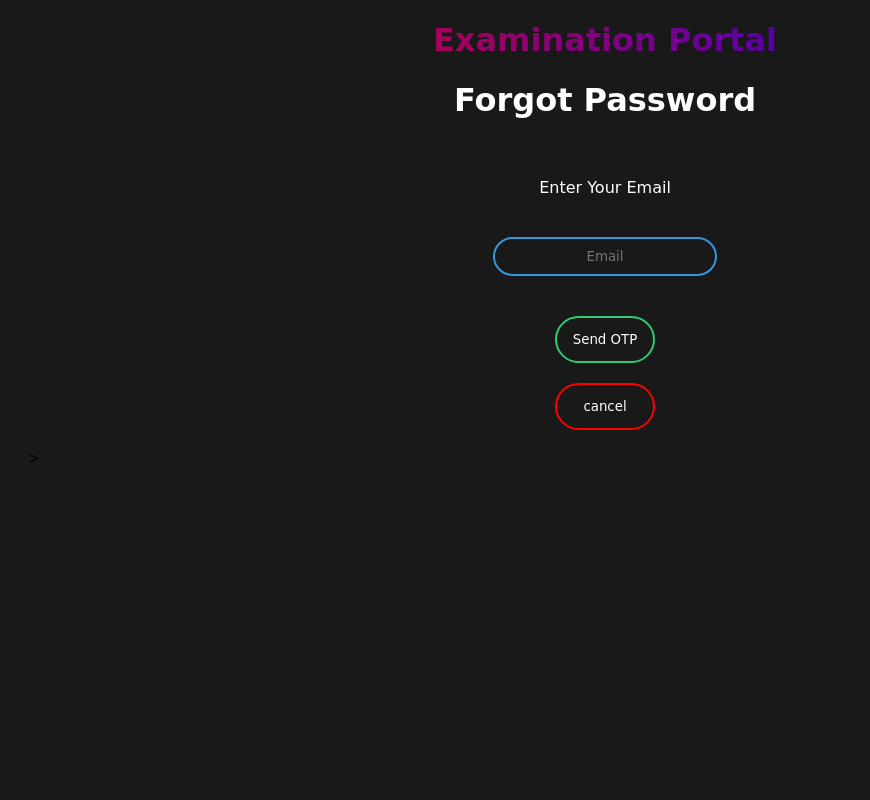
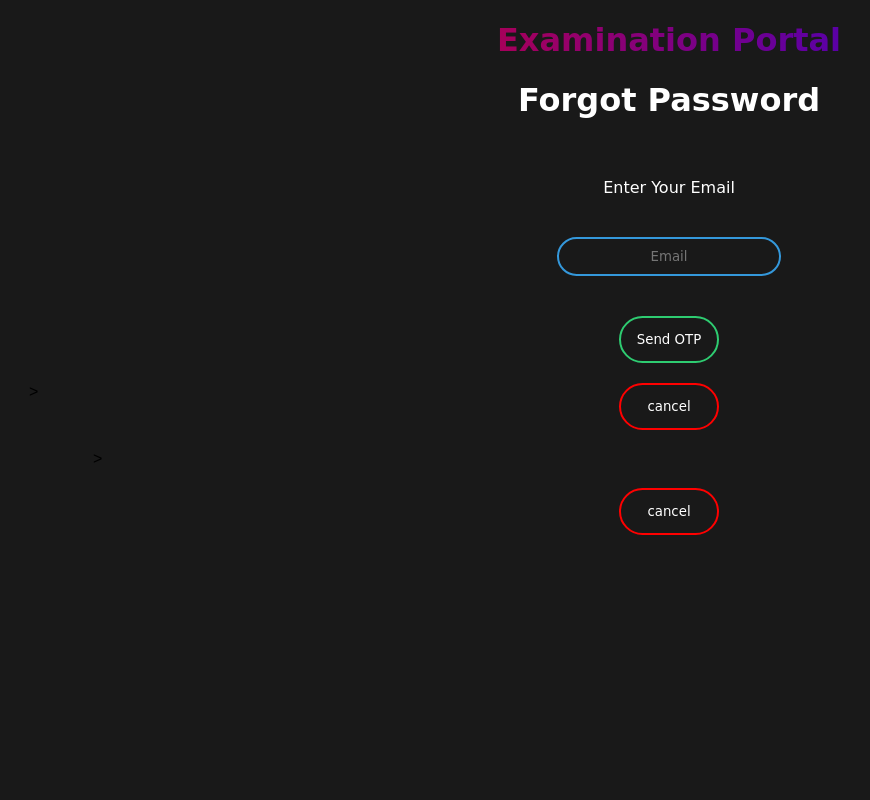
Before and after one commit to Santoshjonnakuti/Examination-Portal, a Flask app: page /sendotp in a window 1280 px wide. Shown: the whole page, without its empty margins (35-905 px from the left). Run offline with Flask 2, Linux system fonts and the light colour scheme; data that the repository does not hold is empty; parts of the project's set-up code (start-up, migrations or seed data) failed here and were passed over.

Commit message:
Update emailotp.html

```diff
--- a/templates/emailotp.html
+++ b/templates/emailotp.html
@@ -136,6 +136,160 @@
               <input type="email" name="EMAIL" value="" placeholder="Email" required>
             </div>
             <input type="submit" name="Enter" value="Send OTP">
+<!DOCTYPE html>
+<html lang="en" dir="ltr">
+  <head>
+    <meta charset="utf-8" name="viewport" content="width=screen-width initial-scale=1">
+    <title>Forgot Password</title>
+    <style media="screen">
+			body
+			{
+				margin: 0px;
+				padding: 0;
+				font-family: sans-serif;
+				background: #191919;
+				width: 100vw;
+			}
+      .email
+      {
+        position: absolute;
+        left: 50vw;
+        top: 50vh;
+        transform: translate(-50%, -50%);
+        height: 100vh;
+        width: 90vw;
+        align-items: center;
+        background: #191919;
+      }
+      .email h1[name="app"]
+      {
+        background: linear-gradient(to right, red, purple, blue);
+           -webkit-text-fill-color: transparent;
+           -webkit-background-clip: text;
+				text-align: center;
+				font-family: cursive;
+				font-weight: bold;
+				color: white;
+				user-select: none;
+      }
+      .email h1
+      {
+        text-align: center;
+				font-family: cursive;
+				font-weight: bold;
+				color: white;
+				user-select: none;
+      }
+      .enteremail
+      {
+        color: white;
+				user-select: none;
+				font-family: cursive;
+				margin: 20px auto;
+        display: block;
+      }
+      .emailcheck
+      {
+        margin: 20px auto;
+        text-align: center;
+      }
+      .container input[type="email"]
+      {
+        background: none;
+        margin: 20px auto;
+        text-align: center;
+        border: 2px solid #3498db;
+        padding: 10px 10px;
+        width: 200px;
+        outline: none;
+        color: white;
+        font-family: cursive;
+        border-radius: 24px;
+        transition: 0.25s;
+      }
+      .container input[type="email"]:hover,
+      .container input[type="email"]:focus
+      {
+        width: 240px;
+      }
+      .container input[name="Enter"]
+      {
+        background: none;
+        display: block;
+        margin: 20px auto;
+        text-align: center;
+        border: 2px solid #2ecc71;
+        padding: 14px 10px;
+        width: 100px;
+        outline: none;
+        color: white;
+        font-family: cursive;
+        border-radius: 24px;
+        transition: 0.5s;
+        cursor: pointer;
+      }
+      .container input[name="Enter"]:hover,
+      .container input[name="Enter"]:focus
+      {
+        width: 180px;
+				background: #2ecc71;
+      }
+      .container input[name="cancel"]
+      {
+        background: none;
+        display: block;
+        margin: 20px auto;
+        text-align: center;
+        border: 2px solid red;
+        padding: 14px 10px;
+        width: 100px;
+        outline: none;
+        color: white;
+        font-family: cursive;
+        border-radius: 24px;
+        transition: 0.5s;
+        cursor: pointer;
+      }
+      .container input[name="cancel"]:hover,
+      .container input[name="cancel"]:focus
+      {
+        width: 180px;
+        background: red;
+      }
+      </style>
+    </head>
+    <body onload="prompts()">
+      <div class="email">
+  			<div class="signup-headings">
+  				<h1 name="app">Examination Portal</h1>
+  				<h1>Forgot Password</h1>
+  			</div>
+        <div class="container">
+          <form action="/sendotp" method="post">
+            <div class="emailcheck">
+              <br>
+            <label class="enteremail">
+              Enter Your Email</label>
+              <input type="email" name="EMAIL" value="" placeholder="Email" required>
+            </div>
+            <input type="submit" name="Enter" value="Send OTP">
+          </form>
+          <form class="cancelClass" action="/" method="post">
+            <input type="submit" name="cancel" value="cancel">
+          </form>
+        </div>
+      </body>
+  <script type="text/javascript">
+  function prompts()
+  {
+    if("{{userNotFound}}" == "True")
+    {
+        alert("User not found...");
+    }
+  }
+  </script>
+</html>>
+
           </form>
           <form class="cancelClass" action="/" method="post">
             <input type="submit" name="cancel" value="cancel">
```
